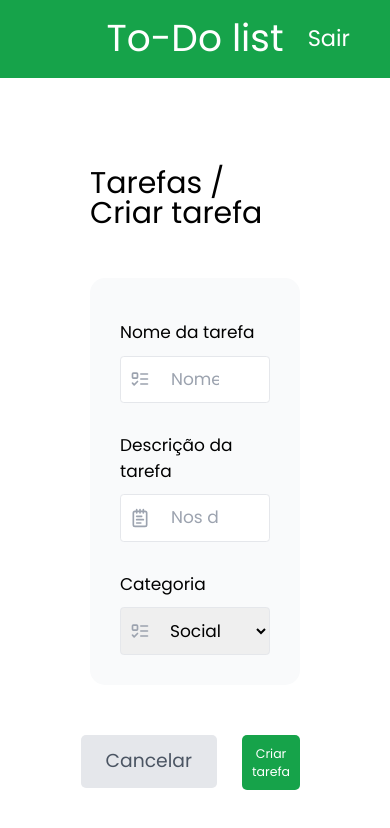
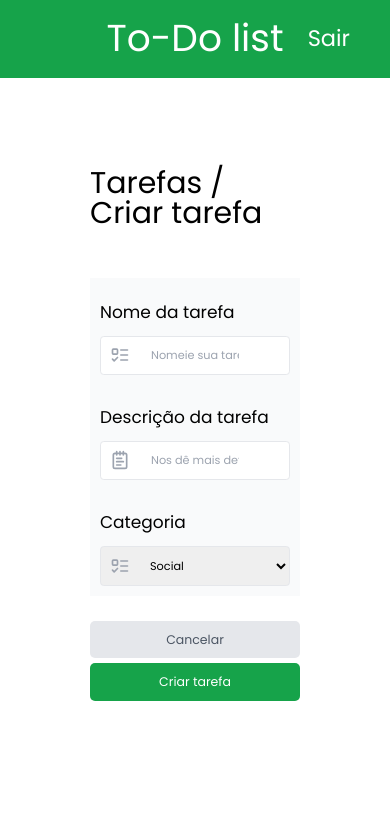
Before and after one commit to Kaua2123/nextjs-to-do-list, a Next.js app: page /tasks/create in a window 390 px wide. Shown: the top 828 px of the page. Built offline with nearby package versions, Linux system fonts and the light colour scheme.

Commit message:
feat: add styles to make create task page responsive

```diff
--- a/src/app/lib/data.ts
+++ b/src/app/lib/data.ts
@@ -31,7 +31,7 @@ export async function fetchFilteredTasks(query: string, currentPage: number) {
     console.log('fetching task with query: ', query);
 
     const tasks = await pool.query<Task>(
-      `SELECT * FROM TASKS WHERE tasks.name LIKE $1 ORDER BY tasks.name LIMIT 6 OFFSET ($2 - 1) * 6 `,
+      `SELECT * FROM TASKS WHERE tasks.name ILIKE $1 ORDER BY tasks.name LIMIT 6 OFFSET ($2 - 1) * 6 `,
       [`%${query}%`, `${currentPage}`],
     );
 
@@ -49,7 +49,7 @@ export async function fetchTasksPages(query: string) {
     console.log('fetching task with query: ', query);
 
     const result = await pool.query<{ count: string }>( // contar os registros
-      `SELECT COUNT(*) AS count FROM TASKS WHERE tasks."name" LIKE $1`,
+      `SELECT COUNT(*) AS count FROM TASKS WHERE tasks.name ILIKE $1`,
       [`%${query}%`],
     );
 
--- a/src/app/lib/utils.ts
+++ b/src/app/lib/utils.ts
@@ -13,7 +13,6 @@ export const generatePages = (totalPages: number | undefined) => {
 
 export const convertDateFormat = (date: string, isMobile?: boolean) => {
   const newDate = new Date(date);
-  console.log(newDate);
 
   const leftZeroInHours =
     newDate.getHours() - 3 < 10
@@ -31,8 +30,6 @@ export const convertDateFormat = (date: string, isMobile?: boolean) => {
   const formattedDate =
     leftZeroInDay + '/' + leftZeroInMonth + '/' + newDate.getFullYear();
 
-  console.log('Criado em: ', formattedDate + 'às' + hours);
-
   if (!isMobile) {
     return `Criado em ${formattedDate} às ${hours}`;
   }
--- a/src/app/ui/button.tsx
+++ b/src/app/ui/button.tsx
@@ -17,7 +17,7 @@ export function Button({ children, className }: ButtonProps) {
 export function AltButton({ children, className }: ButtonProps) {
   return (
     <button
-      className={`${className} bg-gray-200 border-none rounded-lg text-gray-600 p-6 px-10 text-3xl hover:bg-gray-300 transition-all flex items-center justify-center gap-5`}
+      className={`${className} bg-gray-200 border-none rounded-lg text-gray-600 p-4 md:p-6 md:px-10 text-xl md:text-3xl hover:bg-gray-300 transition-all flex items-center justify-center gap-5`}
     >
       {children}
     </button>
--- a/src/app/ui/search.tsx
+++ b/src/app/ui/search.tsx
@@ -16,7 +16,7 @@ export default function Search() {
 
     params.set('page', '1');
     if (query) {
-      params.set('query', query); // setando um parâmetro
+      params.set('query', query.toLowerCase()); // setando um parâmetro
     } else {
       params.delete('query'); // deletando caso não haja nada digitado pelo usuario
     }
--- a/src/app/ui/tasks/create-form.tsx
+++ b/src/app/ui/tasks/create-form.tsx
@@ -13,14 +13,14 @@ export function CreateTaskForm() {
 
   return (
     <form action={formAction}>
-      <div className="bg-gray-50 w-full p-12 rounded-3xl">
+      <div className="bg-gray-50 w-full p-4 rounded-5xl md:p-12 md:rounded-3xl">
         <label htmlFor="" className="block mb-3 mt-5">
           Nome da tarefa
         </label>
         <div className="relative mt-4  flex items-center">
           <input
             name="name"
-            className="peer rounded-md p-4 px-20 border border-gray-200 w-full focus:outline-green-600"
+            className="text-lg md:text-2xl peer rounded-md p-4 px-20 border border-gray-200 w-full focus:outline-green-600"
             type="text"
             placeholder="Nomeie sua tarefa"
             aria-describedby="name-error"
@@ -45,7 +45,7 @@ export function CreateTaskForm() {
         <div className="relative mt-4  flex items-center">
           <input
             name="description"
-            className="peer rounded-md p-4 px-20 border border-gray-200 w-full focus:outline-green-600"
+            className="text-lg md:text-2xl peer rounded-md p-4 px-20 border border-gray-200 w-full focus:outline-green-600"
             type="text"
             placeholder="Nos dê mais detalhes sobre a tarefa"
             aria-describedby="description-error"
@@ -70,7 +70,7 @@ export function CreateTaskForm() {
           <select
             name="tags"
             style={{ paddingLeft: '4.5rem' }}
-            className="peer rounded-md p-4 border border-gray-200 w-full focus:outline-green-600"
+            className="text-lg md:text-2xl peer rounded-md p-4 border border-gray-200 w-full focus:outline-green-600"
             aria-describedby="tags-error"
           >
             <option value="social">Social</option>
@@ -90,9 +90,9 @@ export function CreateTaskForm() {
           ))}
         </div>
       </div>
-      <div className="flex gap-10 mt-20 justify-end">
+      <div className="flex md:flex-row flex-col gap-2 md:gap-10 mt-10 md:mt-20 md:justify-end">
         <Link href="/tasks">
-          <AltButton>Cancelar</AltButton>
+          <AltButton className="md:w-auto w-full">Cancelar</AltButton>
         </Link>
         <Button className="bg-green-600">Criar tarefa</Button>
       </div>
```
